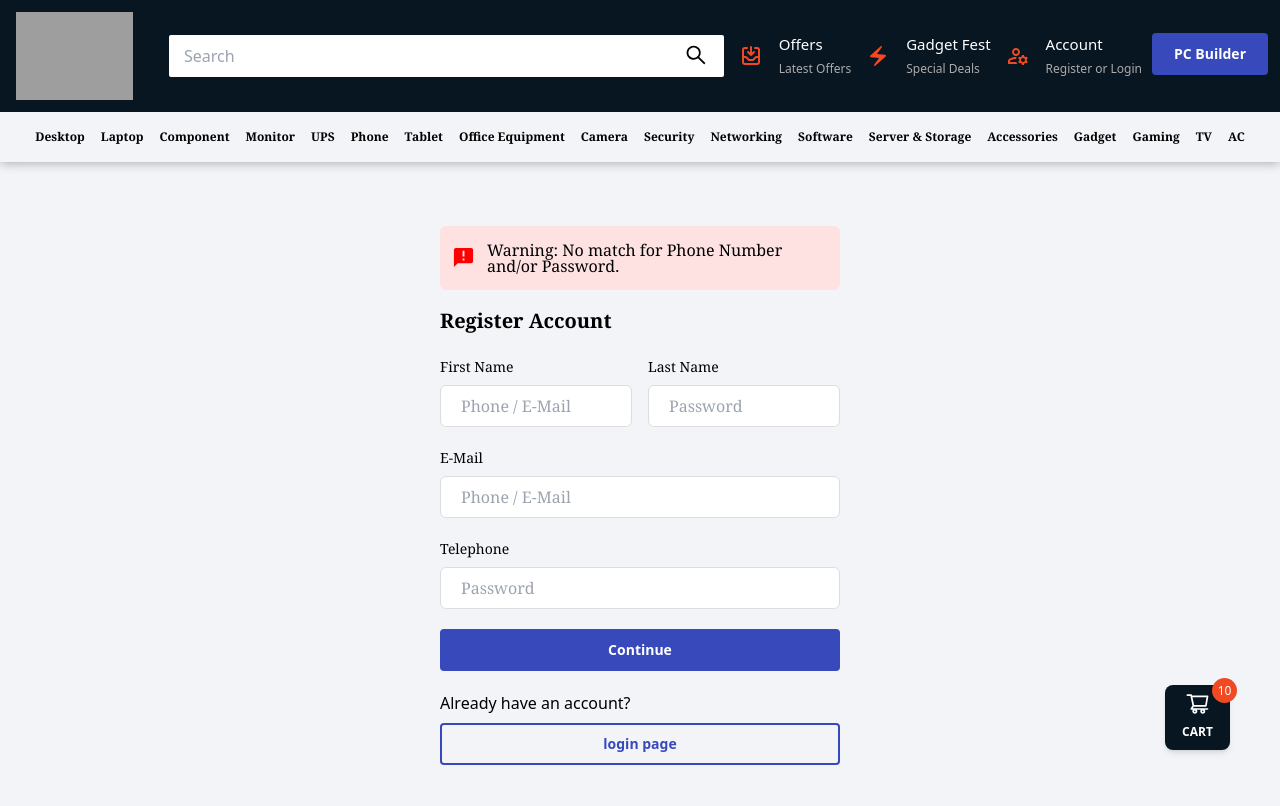
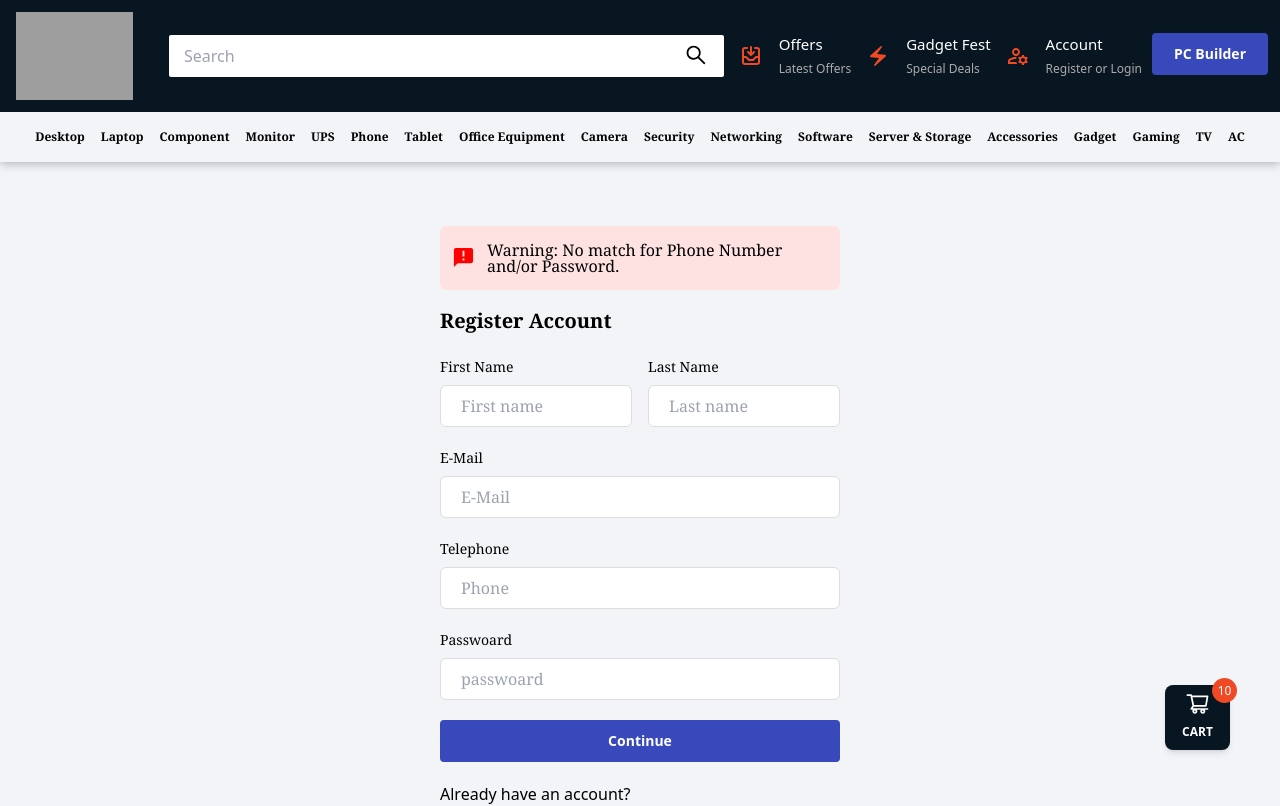
Before and after one commit to mr7aali/star-tech, a Next.js app: page /auth/register in a window 1280 px wide. Shown: the top 806 px of the page. Built offline with nearby package versions, Linux system fonts and the light colour scheme; grey boxes are pictures that could not be loaded.

Commit message:
register and login page added

```diff
--- a/src/components/Forms/FormsInput.js
+++ b/src/components/Forms/FormsInput.js
@@ -4,9 +4,9 @@ import { BiErrorCircle } from "react-icons/bi";
 const FormsInput = (
     { name, type, value, id, placeholder, validation }
 ) => {
-    const { control, formState: { errors }, register } = useFormContext();
+    const { control, formState: { errors } } = useFormContext();
     const capitalizedFieldName = name.charAt(0).toUpperCase() + name.slice(1);
-    console.log(errors[name]?.message);
+    // console.log(errors[name]?.message);
     return (
         <>
             <Controller
@@ -14,8 +14,8 @@ const FormsInput = (
                 rules={{
                     required: `${capitalizedFieldName} field cannot be empty!`,
                     minLength: {
-                        value: 4,
-                        message: 'Min length is 4'
+                        value: 6,
+                        message: `${capitalizedFieldName} must be at least 6 characters long.`
                     }
                 }}
                 name={name}
@@ -25,6 +25,7 @@ const FormsInput = (
                         type={type}
                         placeholder={placeholder}
                         value={value ? value : field.value || ""}
+                        style={{style:'1px solid red'}}
                         className='block rounded-md px-5 w-full font-serif py-2 outline-none focus:border-[#5252ff] border-[#ddd] border-[1px] rounded-' />
                 )}
             />
--- a/src/pages/auth/register.js
+++ b/src/pages/auth/register.js
@@ -1,9 +1,14 @@
 /* eslint-disable react/no-unescaped-entities */
+import Forms from '@/components/Forms/Forms';
+import FormsInput from '@/components/Forms/FormsInput';
 import RootLayouts from '@/components/Layouts/RootLayouts';
 import Link from 'next/link';
 import { BiSolidCommentError } from "react-icons/bi"
 
 const RegisterPage = () => {
+    const onSubmit = (data) => {
+        console.log(data);
+    }
     return (
         <div className='max-w-[400px] mx-auto mt-16 mb-24'>
             <div className='bg-red-100 py-4 px-3  rounded-md mb-4 flex  items-center'>
@@ -11,7 +16,53 @@ const RegisterPage = () => {
                 <span className='font-thin font-serif leading-none'>Warning: No match for Phone Number and/or Password.</span>
             </div>
             <h1 className='font-serif font-bold text-[20px]'>Register Account</h1>
-            <form >
+            <Forms submitHandler={onSubmit} >
+                <div className='grid grid-cols-2 gap-4'>
+                    <div >
+                        <label htmlFor="" className='font-serif text-[14px] mt-5 mb-2 block'>
+                            First Name
+                        </label>
+                        <FormsInput
+                            name="firstName"
+                            type="text"
+                            // placeholder='Phone / E-Mail'
+                            placeholder={"First name"}
+                        />
+                    </div>
+                    <div>
+                        <label htmlFor="" className='font-serif text-[14px] mt-5 mb-2 flex justify-between'>
+                            Last Name
+                        </label>
+                        <FormsInput name={"lastName"} type="text" placeholder='Last name' />
+                    </div>
+                </div>
+                <div>
+                    <label htmlFor="" className='font-serif text-[14px] mt-5 mb-2 block'>E-Mail</label>
+                    <FormsInput name={"email"} type="email" placeholder='E-Mail' />
+                </div>
+                <div>
+                    <label htmlFor="" className='font-serif text-[14px] mt-5 mb-2 flex justify-between'>
+                        Telephone
+
+                    </label>
+                    <FormsInput name={"phone"} type="text" placeholder='Phone' />
+                </div>
+                <div>
+                    <label htmlFor="" className='font-serif text-[14px] mt-5 mb-2 flex justify-between'>
+                        Passwoard
+
+                    </label>
+                    <FormsInput name={"phone"} type="passwoard" placeholder='passwoard' />
+                </div>
+                <div className='mt-5'>
+                    <button className='btn w-full pt-4 block' type='submit'> Continue</button>
+                </div>
+
+                <p className="w-full mt-5 mb-2"><span >Already have an account?</span></p>
+
+                <Link href="/auth/login" className='btn st-outline w-full'>login page</Link>
+            </Forms>
+            {/* <form >
                 <div className='grid grid-cols-2 gap-4'>
                     <div >
                         <label htmlFor="" className='font-serif text-[14px] mt-5 mb-2 block'>
@@ -47,7 +98,7 @@ const RegisterPage = () => {
 
 
                 <Link href="/auth/login" className='btn st-outline w-full'>login page</Link>
-            </form>
+            </form> */}
         </div>
     );
 };
```
